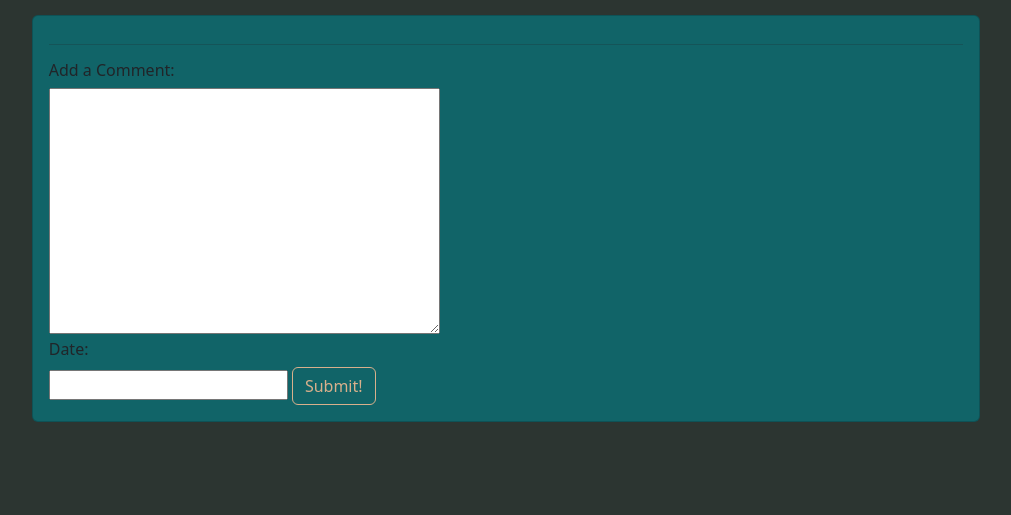
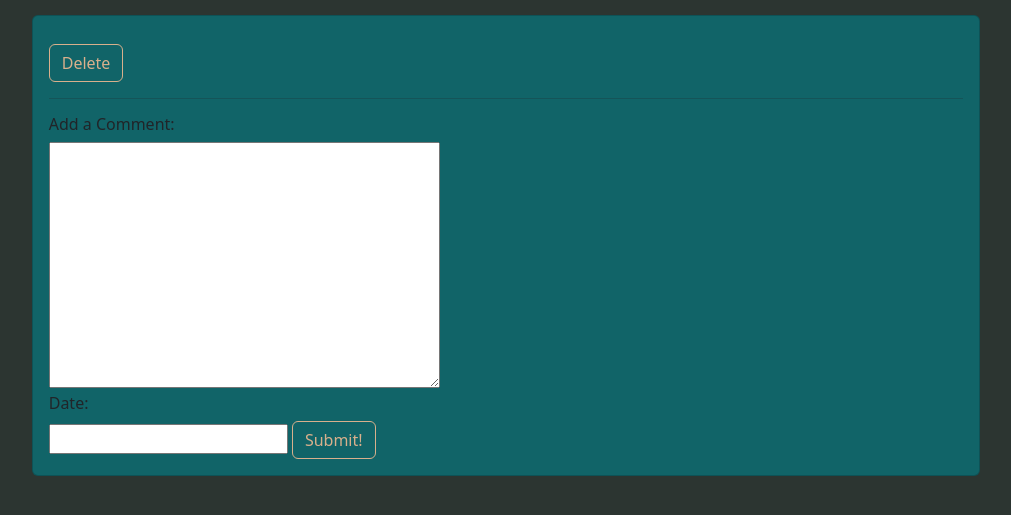
Before and after one commit to rozbehk/errordiary, a Django app: template main_app/templates/errors/detail.html in a window 1280 px wide. Shown: the part 96-611 px from the top of the page, without its empty margins (134-1145 px from the left). Run offline with Django 4.2, Linux system fonts and the light colour scheme; the template is opened without the code that fills it: values that come from a table or form of the project are taken from there, others are empty.

Commit message:
Add delete error template

```diff
--- a/main_app/models.py
+++ b/main_app/models.py
@@ -58,8 +58,8 @@ class Problem(models.Model):
     return self.title
 
 class UserAvatar(models.Model):
-  avatar = models.ImageField(upload_to=None)
-  user = models.OneToOneField(User)
+  avatar = models.CharField(max_length=500)
+  user = models.OneToOneField(User, on_delete=models.CASCADE)
 
   def set_avatar(self):
        self.has_picture = True
--- a/main_app/templates/errors/detail.html
+++ b/main_app/templates/errors/detail.html
@@ -7,7 +7,9 @@
         <h5 class="card-title">{{error.title}}</h5>
         <h6 class="card-subtitle mb-2 text-muted">{{error.language}}</h6>
         <p class="card-text">{{error.description}}</p>
-
+        <div class="card-action">
+            <a href="{% url 'error_delete' error.id %}" class="btn">Delete</a>
+        </div>
         <hr>
         <form action="{% url 'add_comment' error.id %}" method="POST">
             {% csrf_token %}
@@ -31,4 +33,5 @@
     </div>
     {% endfor %}
 </div>
+
 {% endblock %}
```
Also changed, not shown: main_app/templates/main_app/error_confirm_delete.html (+13 -1 lines), main_app/migrations/0002_comment_user_useravatar_problem.py (added), main_app/templates/errors/index.html (added).
